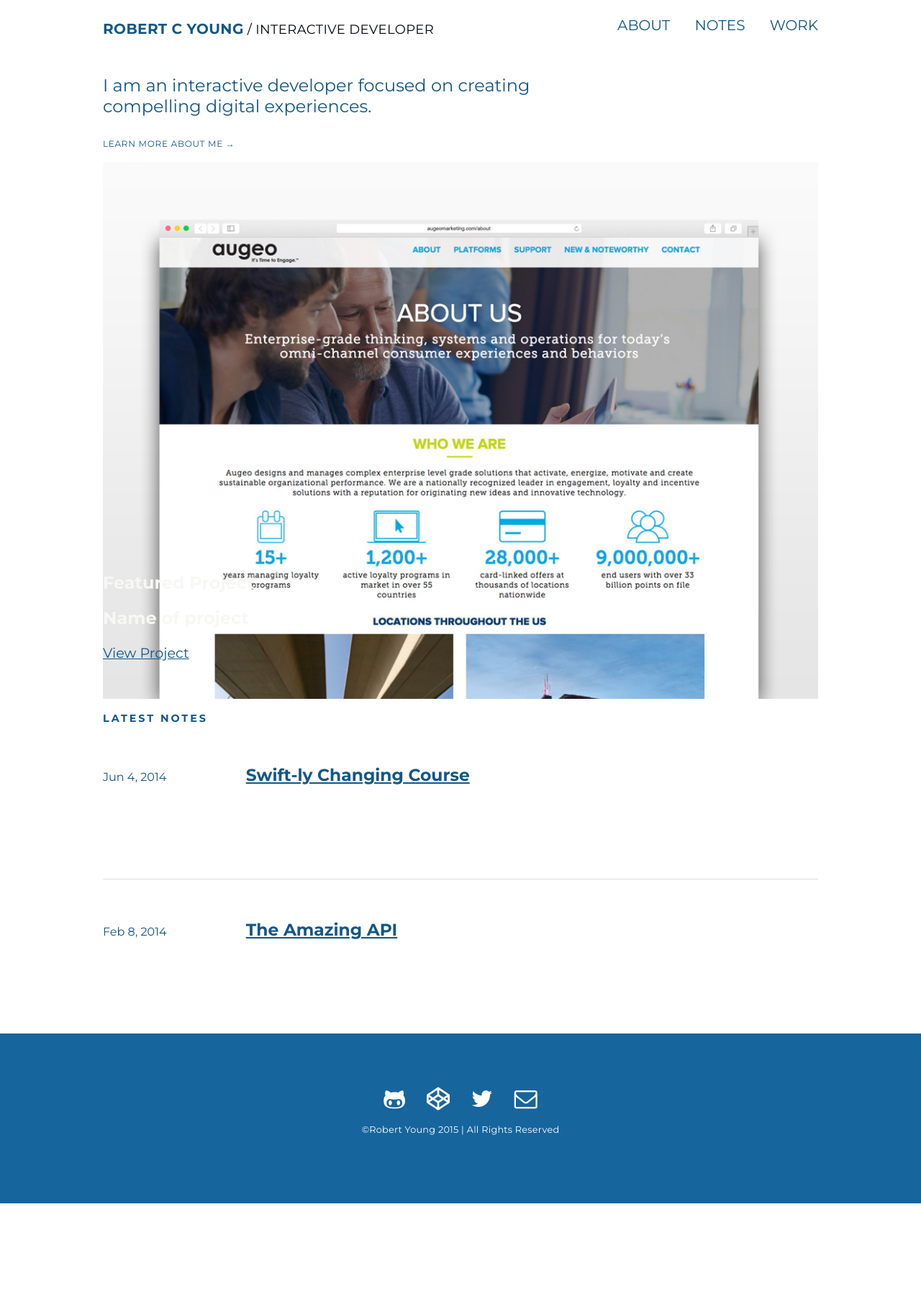
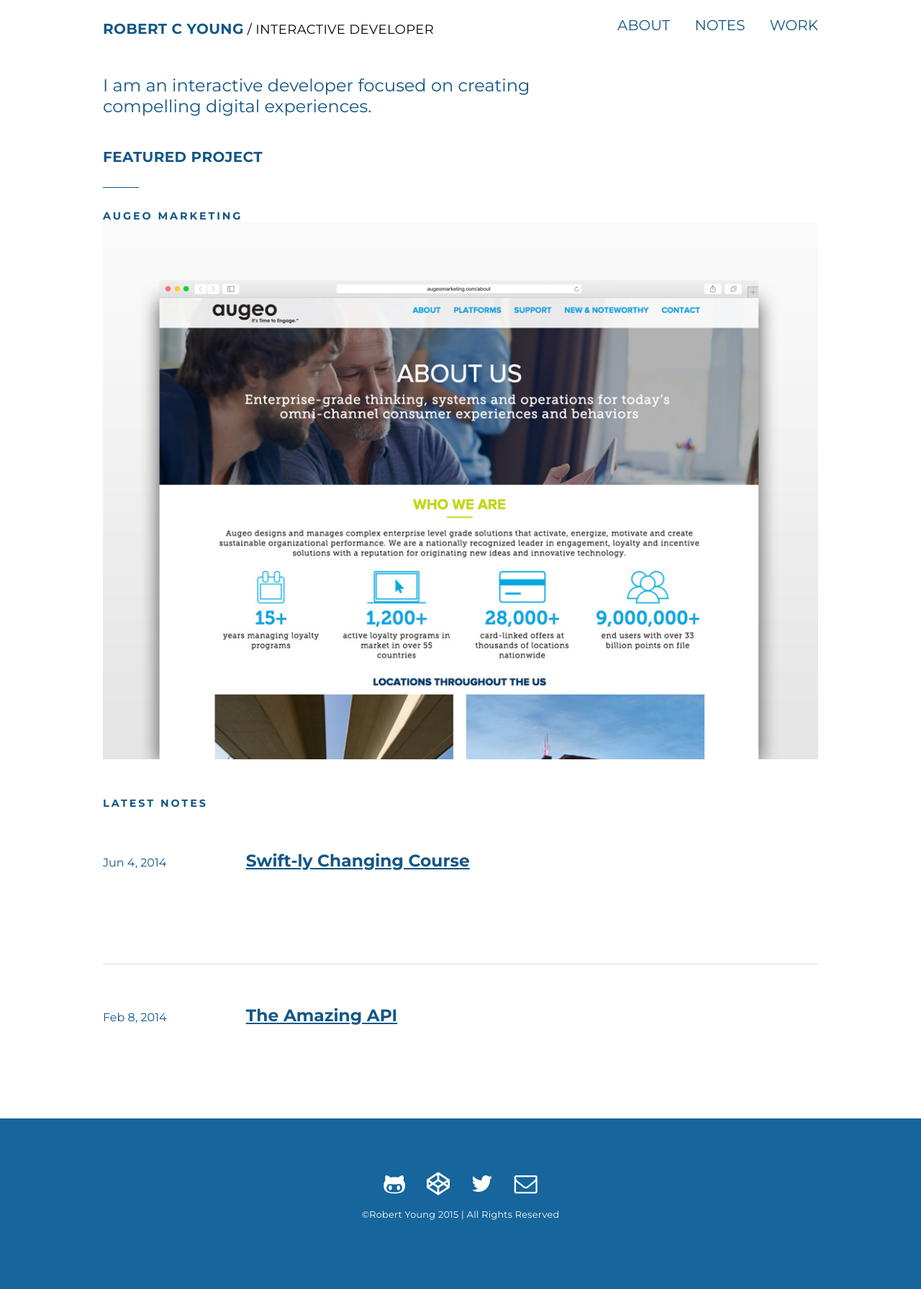
Before and after one commit to ryoungz/robblog, a Jekyll site: the page built from index.html, in a window 1280 px wide. Shown: the whole page at 72% size. Built offline with Jekyll 4.4.1, drawn with Linux system fonts in a browser that asks for light colours; nearby versions of some CDN libraries; before the commit the page ends 1672 px from its top, so only the background shows below that.

Commit message:
remove learn more about me link from home page

```diff
--- a/_sass/_layout.scss
+++ b/_sass/_layout.scss
@@ -127,11 +127,6 @@ header {
     }
 }
 
-.main-featured-background {
-    height: 550px;
-    background: #16659D;
-}
-
 .main-featured-description {
     position: relative;
     z-index: 2;
@@ -179,7 +174,7 @@ header {
     border-bottom: none;
 }
 
-.main-notes-title {
+.main-notes-title, .main-project-title {
     margin: 0;
     font-size: .9em;
     text-transform: uppercase;
@@ -264,32 +259,6 @@ header {
     margin-top: -5px;
     margin-bottom: -5px;
 }
-
-// .thumb-title {
-//     display: inline-block;
-//     vertical-align: middle;
-//     margin: 25%;
-//     padding: 1.5em;
-//     color: #16659D;
-// }
-
-// .thumb-header {
-//     position: absolute;
-//     top: 0;
-//     right: 0;
-//     bottom: 0;
-//     left: 0;
-//     width: 100%;
-//     opacity: 0;
-//     text-align: center;
-//     background-color: rgba(36, 42, 50, 0.95);
-//     -webkit-transition: all 0.3s cubic-bezier(0.455, 0.03, 0.515, 0.955);
-//     transition: all 0.3s cubic-bezier(0.455, 0.03, 0.515, 0.955);
-// }
-
-// .thumb-header:hover {
-//     opacity: 1;
-// }
 
 .site {
     display: -webkit-box;
--- a/index.html
+++ b/index.html
@@ -5,19 +5,13 @@ layout: default
 <div class="site-content">
 	<div class="container">
 		<p class="header-description">I am an interactive developer focused on creating compelling digital experiences.</p>
-		<p class="header-link"><a href="about.html">Learn more about me &#8594;</a></p>
 	</div>
 
 	<section class="main-featured">
+		<h1 class="page-subtitle">Featured Project</h1>
 		<div class="main-featured-background">
+			<h2 class="main-project-title">Augeo Marketing</h2>
 			<a href="projects/augeo.html"><img src="img/augeo_splash.jpg" alt="Augeo Marketing home page screenshot"></a>
-		</div>
-			<div class="main-featured-description">
-			<div class="container">
-				<h1 class="main-featured-heading">Featured Project</h1>
-				<h2 class="main-featured-title">Name of project</h2>
-				<p><a href="work.html" class="btn">View Project</a></p>
-			</div>
 		</div>
 	</section>
 
```
